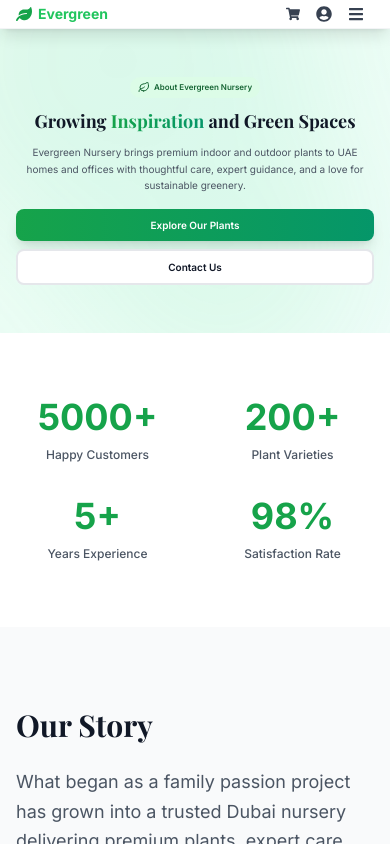
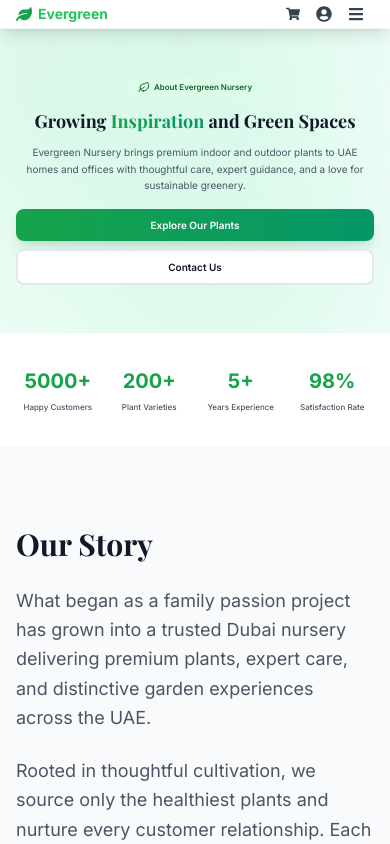
Before and after one commit to mrumarfarooqafridi/evergreenplant, a Next.js app in the folder client/: page /about in a window 390 px wide. Shown: the top 844 px of the page. Built offline with nearby package versions, Linux system fonts and the light colour scheme.

Commit message:
Small screen refinements: hero animated text md, reduced height, stats 1.25rem on mobile

```diff
--- a/client/app/about/page.js
+++ b/client/app/about/page.js
@@ -23,37 +23,37 @@
 
   const features = [
     {
-      icon: <Leaf className="w-8 h-8" />,
+      icon: <Leaf className="w-5 h-5 sm:w-6 sm:h-6 md:w-8 md:h-8" />,
       title: "Quality Plants",
       description:
         "Handpicked selections, carefully nurtured for longevity and beauty. Every plant is inspected before delivery.",
     },
     {
-      icon: <Truck className="w-8 h-8" />,
+      icon: <Truck className="w-5 h-5 sm:w-6 sm:h-6 md:w-8 md:h-8" />,
       title: "Fast Delivery",
       description:
         "Reliable, on-time delivery across Dubai and the UAE with careful handling to ensure plants arrive healthy.",
     },
     {
-      icon: <MessageCircle className="w-8 h-8" />,
+      icon: <MessageCircle className="w-5 h-5 sm:w-6 sm:h-6 md:w-8 md:h-8" />,
       title: "Expert Advice",
       description:
         "Professional guidance to help every plant thrive. Our team is always available for your questions.",
     },
     {
-      icon: <Award className="w-8 h-8" />,
+      icon: <Award className="w-5 h-5 sm:w-6 sm:h-6 md:w-8 md:h-8" />,
       title: "Premium Quality",
       description:
         "We source only the finest plants from trusted growers, ensuring excellence in every purchase.",
     },
     {
-      icon: <Users className="w-8 h-8" />,
+      icon: <Users className="w-5 h-5 sm:w-6 sm:h-6 md:w-8 md:h-8" />,
       title: "Community Focus",
       description:
         "Building a community of plant lovers who share knowledge and passion for greenery.",
     },
     {
-      icon: <Heart className="w-8 h-8" />,
+      icon: <Heart className="w-5 h-5 sm:w-6 sm:h-6 md:w-8 md:h-8" />,
       title: "Customer Care",
       description:
         "Dedicated support before and after purchase. Your satisfaction is our top priority.",
@@ -126,9 +126,9 @@
       </section>
 
       {/* Stats Section */}
-      <section className="py-16 bg-white">
+      <section className="py-8 sm:py-16 bg-white">
         <div className="container mx-auto px-4">
-          <div className="grid grid-cols-2 md:grid-cols-4 gap-8">
+          <div className="grid grid-cols-4 gap-2 sm:gap-4 md:gap-8">
             {stats.map((stat, index) => (
               <motion.div
                 key={index}
@@ -138,10 +138,12 @@
                 transition={{ delay: index * 0.1 }}
                 className="text-center"
               >
-                <div className="text-4xl md:text-5xl font-bold text-green-600 mb-2">
+                <div className="text-[1.25rem] sm:text-4xl md:text-5xl font-bold text-green-600 mb-1 sm:mb-2">
                   {stat.value}
                 </div>
-                <div className="text-gray-600 font-medium">{stat.label}</div>
+                <div className="text-[8px] sm:text-sm md:text-base text-gray-600 font-medium">
+                  {stat.label}
+                </div>
               </motion.div>
             ))}
           </div>
--- a/client/components/Hero.js
+++ b/client/components/Hero.js
@@ -7,7 +7,7 @@
 
 export default function Hero() {
   return (
-    <section className="relative bg-gradient-to-br from-green-400 via-green-500 to-green-600 text-white py-20 md:py-32 overflow-hidden">
+    <section className="relative bg-gradient-to-br from-green-400 via-green-500 to-green-600 text-white py-4 sm:py-10 md:py-20 lg:py-32 overflow-hidden">
       {/* Background Image */}
       <div
         className="absolute inset-0 bg-cover bg-center bg-no-repeat"
@@ -47,7 +47,7 @@
             Nursery
           </h1>
 
-          <div className="text-xl md:text-2xl lg:text-3xl mb-8 h-20 md:h-16 flex items-center justify-center">
+          <div className="text-[1rem] sm:text-base md:text-xl lg:text-2xl mb-4 sm:mb-8 h-10 sm:h-12 md:h-16 lg:h-20 flex items-center justify-center">
             <TypeAnimation
               sequence={[
                 "Discover a world of beautiful plants",
```
